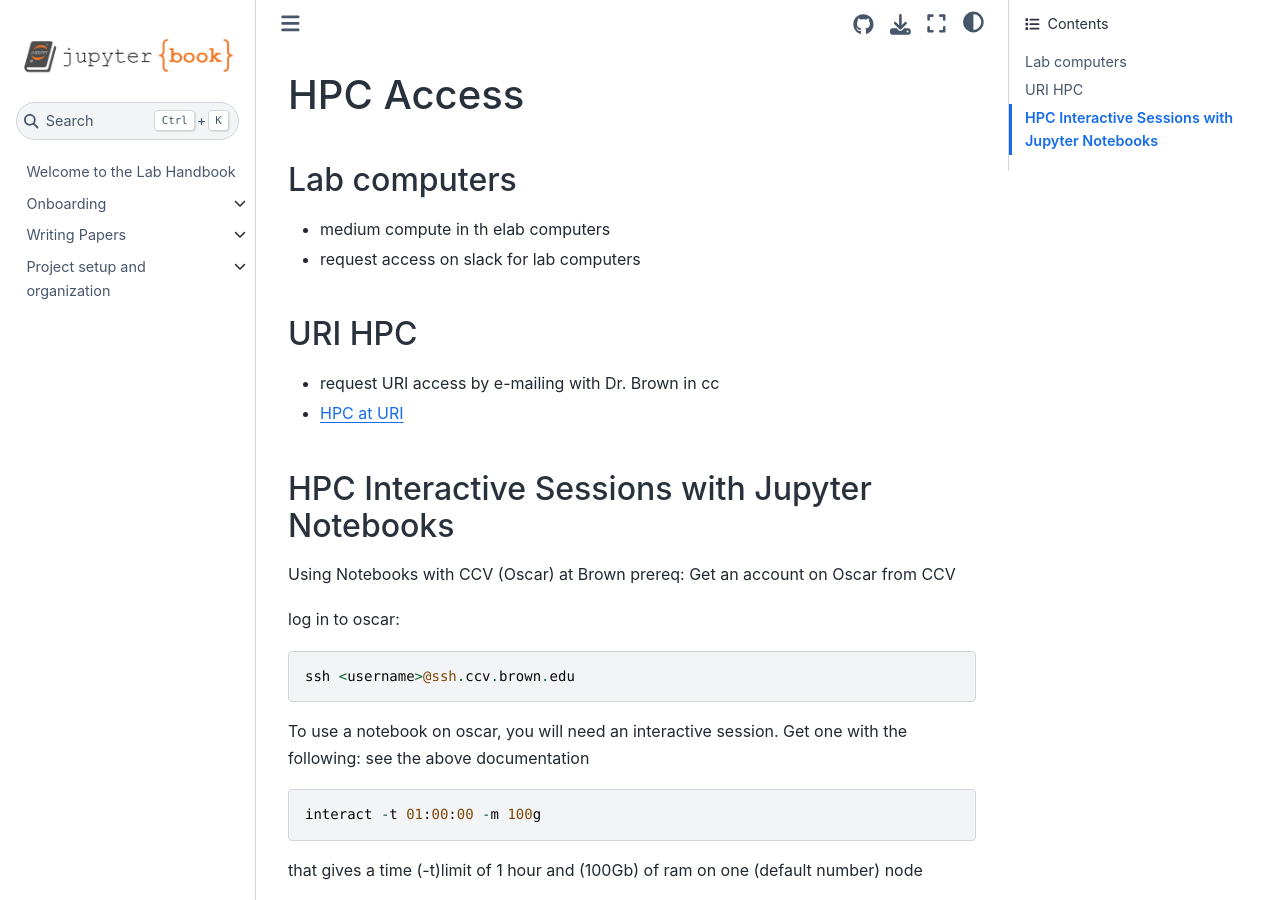
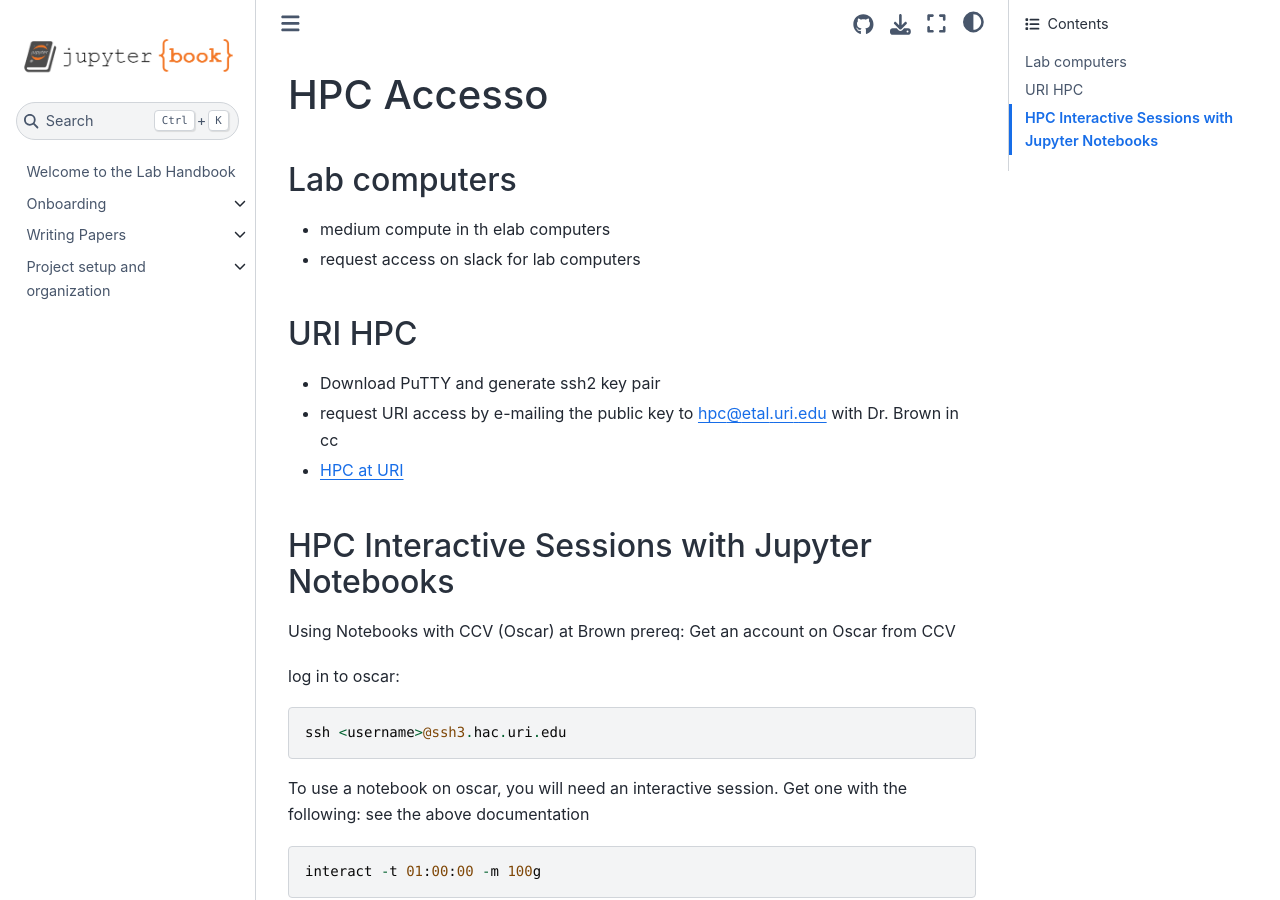
Before and after one commit to ml4sts/handbook, a Jupyter Book: the page built from onboarding/hpc.md, in a window 1280 px wide and 900 px high. Built offline with Jupyter Book 1.0.4 settings and Sphinx 7.4.7 and the Sphinx Book theme 1.1.4, drawn with Linux system fonts in a browser that asks for light colours; pages that are not in the unit, such as notebooks, are missing from menus.

Commit message:
added how to join clusters at URI

````diff
--- a/onboarding/hpc.md
+++ b/onboarding/hpc.md
@@ -1,4 +1,4 @@
-# HPC Access
+# HPC Accesso
 
 ## Lab computers
 
@@ -7,8 +7,8 @@
 
 ## URI HPC
 
-
-- request URI access by e-mailing with Dr. Brown in cc
+- Download PuTTY and generate ssh2 key pair
+- request URI access by e-mailing the public key to hpc@etal.uri.edu with Dr. Brown in cc
 - [HPC at URI]()
 
 
@@ -20,7 +20,7 @@
 log in to oscar:
 
 ```
-ssh <username>@ssh.ccv.brown.edu
+ssh <username>@ssh3.hac.uri.edu
 ```
 To use a notebook on oscar, you will need an interactive session. Get one with the following: see the above documentation
 
````
